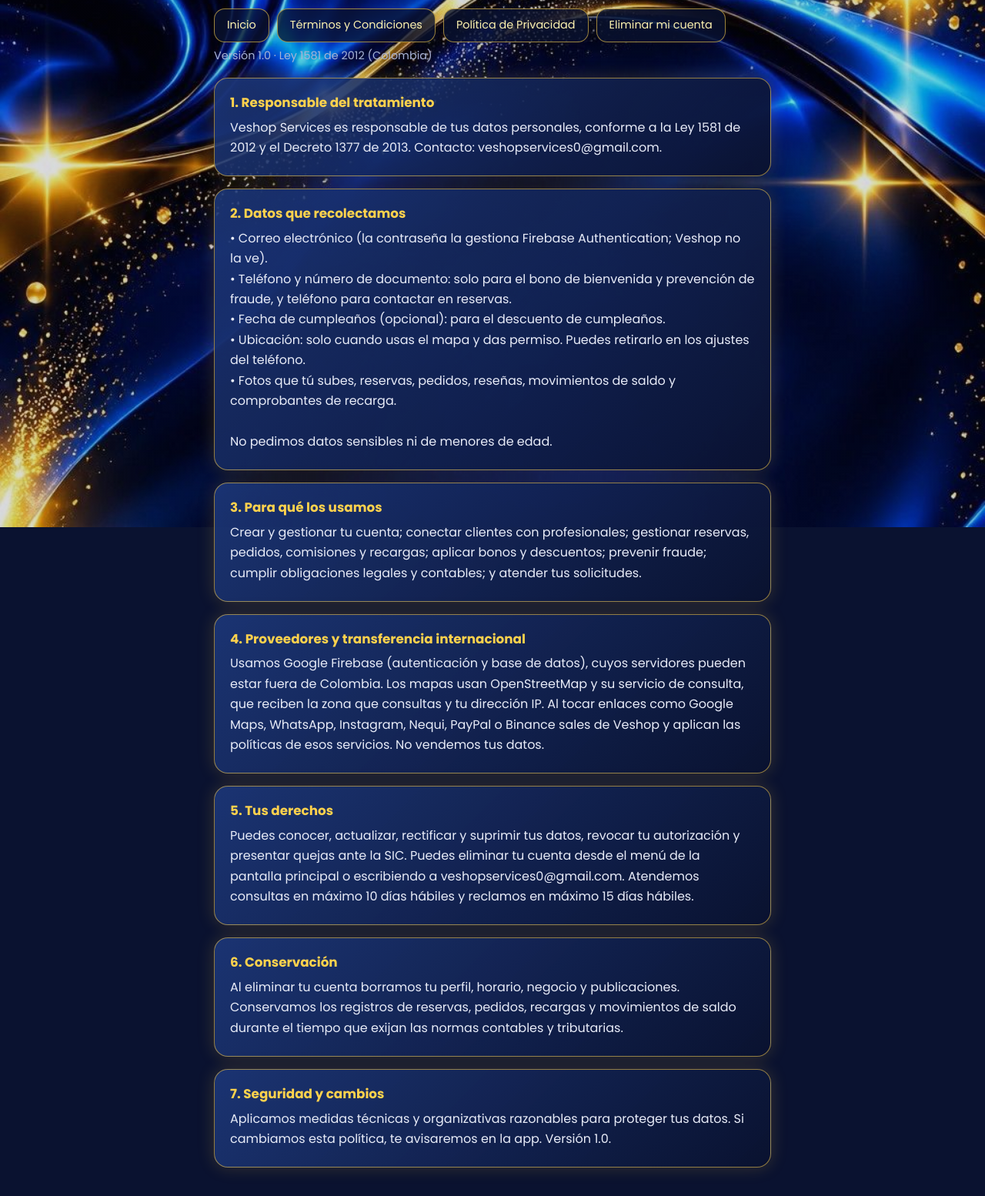
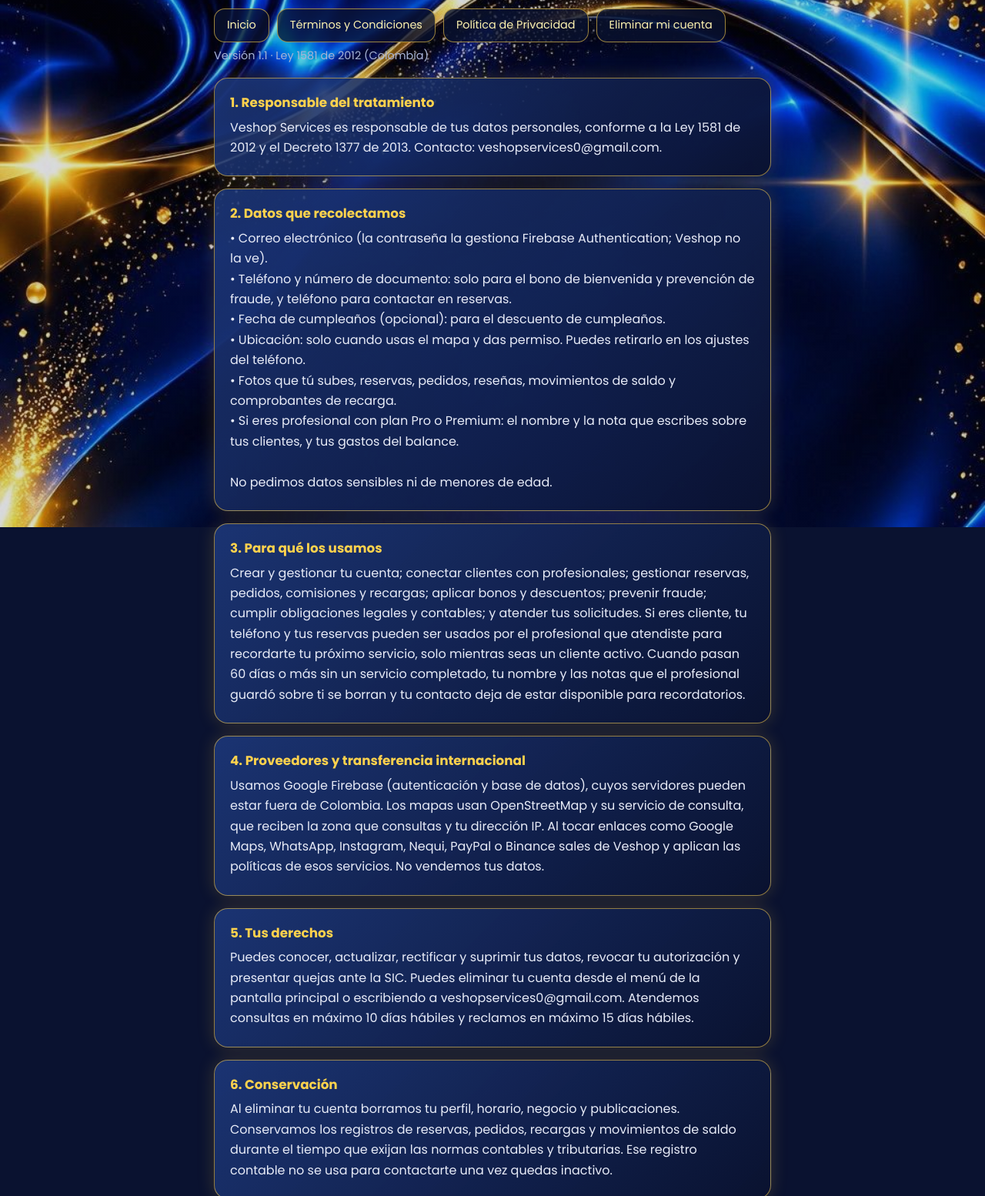
Before and after one commit to luisgonzales998731-blip/veshop-legal, a plain HTML site: page privacidad.html in a window 1280 px wide. Shown: the part 115-1669 px from the top of the page at 77% size. Drawn offline with Linux system fonts and the light colour scheme.

Commit message:
Add files via upload

```diff
--- a/privacidad.html
+++ b/privacidad.html
@@ -32,18 +32,19 @@ footer{margin-top:40px;color:var(--mut);font-size:.8rem;text-align:center}
 <p class="sub">Veshop Services</p>
 <h1>Política de Privacidad</h1>
 <nav><a href="./">Inicio</a><a href="terminos.html">Términos y Condiciones</a><a href="privacidad.html">Política de Privacidad</a><a href="eliminar-cuenta.html">Eliminar mi cuenta</a></nav>
-<p class="sub">Versión 1.0 · Ley 1581 de 2012 (Colombia)</p><section class="card"><h2>1. Responsable del tratamiento</h2><p>Veshop Services es responsable de tus datos personales, conforme a la Ley 1581 de 2012 y el Decreto 1377 de 2013. Contacto: veshopservices0@gmail.com.</p></section>
+<p class="sub">Versión 1.1 · Ley 1581 de 2012 (Colombia)</p><section class="card"><h2>1. Responsable del tratamiento</h2><p>Veshop Services es responsable de tus datos personales, conforme a la Ley 1581 de 2012 y el Decreto 1377 de 2013. Contacto: veshopservices0@gmail.com.</p></section>
 <section class="card"><h2>2. Datos que recolectamos</h2><p>• Correo electrónico (la contraseña la gestiona Firebase Authentication; Veshop no la ve).
 • Teléfono y número de documento: solo para el bono de bienvenida y prevención de fraude, y teléfono para contactar en reservas.
 • Fecha de cumpleaños (opcional): para el descuento de cumpleaños.
 • Ubicación: solo cuando usas el mapa y das permiso. Puedes retirarlo en los ajustes del teléfono.
 • Fotos que tú subes, reservas, pedidos, reseñas, movimientos de saldo y comprobantes de recarga.
+• Si eres profesional con plan Pro o Premium: el nombre y la nota que escribes sobre tus clientes, y tus gastos del balance.
 
 No pedimos datos sensibles ni de menores de edad.</p></section>
-<section class="card"><h2>3. Para qué los usamos</h2><p>Crear y gestionar tu cuenta; conectar clientes con profesionales; gestionar reservas, pedidos, comisiones y recargas; aplicar bonos y descuentos; prevenir fraude; cumplir obligaciones legales y contables; y atender tus solicitudes.</p></section>
+<section class="card"><h2>3. Para qué los usamos</h2><p>Crear y gestionar tu cuenta; conectar clientes con profesionales; gestionar reservas, pedidos, comisiones y recargas; aplicar bonos y descuentos; prevenir fraude; cumplir obligaciones legales y contables; y atender tus solicitudes. Si eres cliente, tu teléfono y tus reservas pueden ser usados por el profesional que atendiste para recordarte tu próximo servicio, solo mientras seas un cliente activo. Cuando pasan 60 días o más sin un servicio completado, tu nombre y las notas que el profesional guardó sobre ti se borran y tu contacto deja de estar disponible para recordatorios.</p></section>
 <section class="card"><h2>4. Proveedores y transferencia internacional</h2><p>Usamos Google Firebase (autenticación y base de datos), cuyos servidores pueden estar fuera de Colombia. Los mapas usan OpenStreetMap y su servicio de consulta, que reciben la zona que consultas y tu dirección IP. Al tocar enlaces como Google Maps, WhatsApp, Instagram, Nequi, PayPal o Binance sales de Veshop y aplican las políticas de esos servicios. No vendemos tus datos.</p></section>
 <section class="card"><h2>5. Tus derechos</h2><p>Puedes conocer, actualizar, rectificar y suprimir tus datos, revocar tu autorización y presentar quejas ante la SIC. Puedes eliminar tu cuenta desde el menú de la pantalla principal o escribiendo a veshopservices0@gmail.com. Atendemos consultas en máximo 10 días hábiles y reclamos en máximo 15 días hábiles.</p></section>
-<section class="card"><h2>6. Conservación</h2><p>Al eliminar tu cuenta borramos tu perfil, horario, negocio y publicaciones. Conservamos los registros de reservas, pedidos, recargas y movimientos de saldo durante el tiempo que exijan las normas contables y tributarias.</p></section>
-<section class="card"><h2>7. Seguridad y cambios</h2><p>Aplicamos medidas técnicas y organizativas razonables para proteger tus datos. Si cambiamos esta política, te avisaremos en la app. Versión 1.0.</p></section>
+<section class="card"><h2>6. Conservación</h2><p>Al eliminar tu cuenta borramos tu perfil, horario, negocio y publicaciones. Conservamos los registros de reservas, pedidos, recargas y movimientos de saldo durante el tiempo que exijan las normas contables y tributarias. Ese registro contable no se usa para contactarte una vez quedas inactivo.</p></section>
+<section class="card"><h2>7. Seguridad y cambios</h2><p>Aplicamos medidas técnicas y organizativas razonables para proteger tus datos. Si cambiamos esta política, te avisaremos en la app. Versión 1.1.</p></section>
 <footer>© Veshop Services · Contacto: <a href="mailto:veshopservices0@gmail.com">veshopservices0@gmail.com</a></footer>
 </main></body></html>
```
Also changed, not shown: terminos.html (+6 -4 lines).
